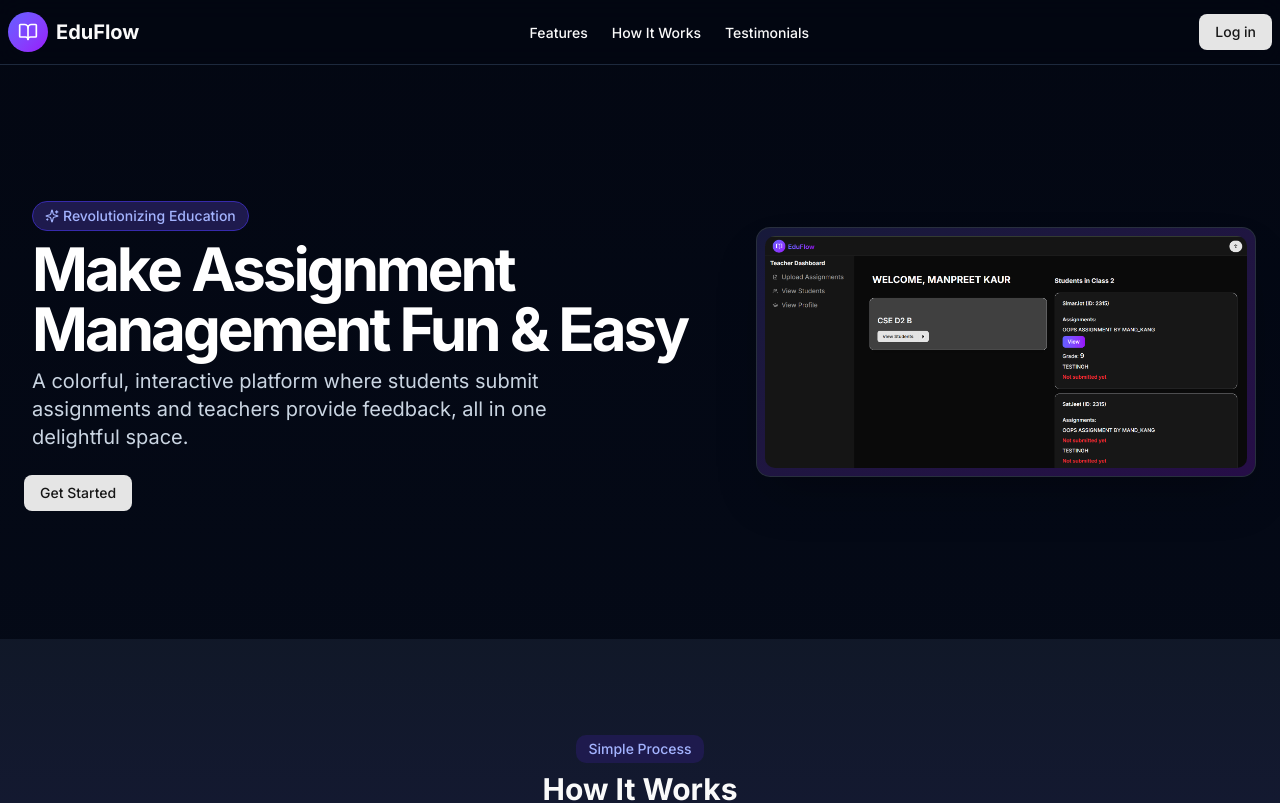
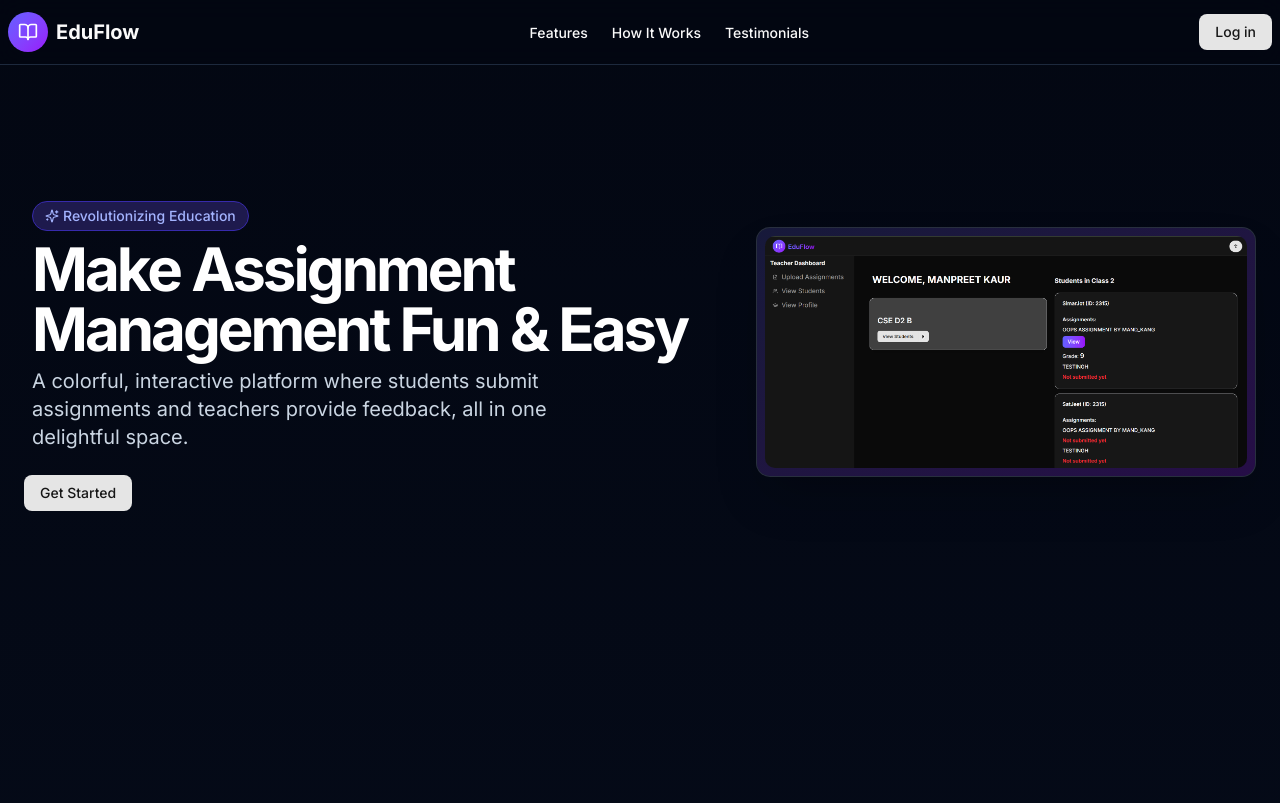
Before and after one commit to sukhmancode/AI-student-management-system, a Next.js app: page / in a window 1280 px wide. Shown: the top 803 px of the page. Built offline with nearby package versions, Linux system fonts and the light colour scheme.

Commit message:
teacher endpoint done

```diff
--- a/src/app/page.tsx
+++ b/src/app/page.tsx
@@ -113,8 +113,8 @@ export default function LandingPage() {
         {/* Hero Section */}
         <section
           className="
-
- py-12 md:py-24 lg:py-32 overflow-hidden"
+justify-center items-center self-center
+ py-12 md:py-24 lg:py-32 overflow-hidden min-h-screen"
         >
           <div className="container px-4 md:px-6">
             <div className="grid gap-6 lg:grid-cols-[1fr_400px] lg:gap-12 xl:grid-cols-[1fr_500px]">
```
